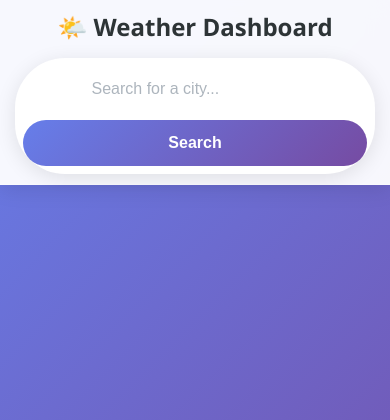
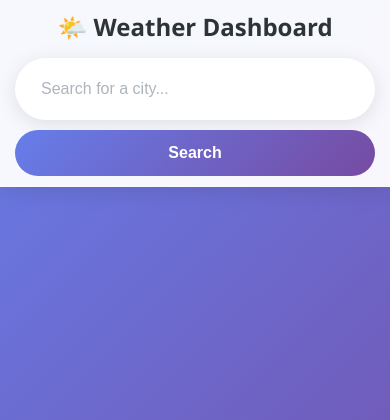
Before and after one commit to dashe21/weatherapp, a Flask app: page / in a window 390 px wide. Shown: the top 420 px of the page. Run offline with Flask 3, Linux system fonts and the light colour scheme.

Commit message:
Fix search box

```diff
--- a/static/css/style.css
+++ b/static/css/style.css
@@ -48,6 +48,9 @@ body {
     flex: 1;
     max-width: 600px;
     position: relative;
+    display: flex;
+    flex-direction: column;
+    gap: 12px;
 }
 
 /* Last search indicator styles */
@@ -86,6 +89,12 @@ body {
     100% { transform: rotate(360deg); }
 }
 
+.search-input-wrapper {
+    display: flex;
+    align-items: center;
+    gap: 12px;
+}
+
 .search-input-group {
     display: flex;
     align-items: center;
@@ -93,18 +102,17 @@ body {
     border-radius: 50px;
     box-shadow: 0 4px 20px rgba(0, 0, 0, 0.1);
     padding: 8px;
-    position: relative;
+    flex: 1;
 }
 
 #cityInput {
     flex: 1;
-    padding: 15px 20px 15px 20px;
+    padding: 15px 20px;
     border: none;
     border-radius: 50px;
     font-size: 16px;
     outline: none;
     background: transparent;
-    padding-right: 120px;
 }
 
 #cityInput::placeholder {
@@ -112,20 +120,17 @@ body {
 }
 
 #getWeatherBtn {
-    position: absolute;
-    right: 8px;
-    top: 50%;
-    transform: translateY(-50%);
-    padding: 12px 24px;
+    padding: 15px 30px;
     background: linear-gradient(135deg, #667eea, #764ba2);
     color: white;
     border: none;
     border-radius: 50px;
-    font-size: 15px;
+    font-size: 16px;
     font-weight: 600;
     cursor: pointer;
     transition: all 0.3s ease;
     white-space: nowrap;
+    align-self: center;
 }
 
 #getWeatherBtn:hover {
@@ -134,25 +139,20 @@ body {
 }
 
 #clearLastSearchBtn {
-    position: absolute;
-    right: 90px;
-    top: 50%;
-    transform: translateY(-50%);
     background-color: #f44336;
     color: white;
     border: none;
-    padding: 8px 12px;
+    padding: 15px 18px;
     border-radius: 50px;
-    font-size: 14px;
+    font-size: 16px;
     font-weight: bold;
     cursor: pointer;
     transition: all 0.3s ease;
-    width: 32px;
-    height: 32px;
+    min-width: 50px;
+    height: 50px;
     display: flex;
     align-items: center;
     justify-content: center;
-    z-index: 10;
 }
 
 #clearLastSearchBtn:hover {
@@ -603,27 +603,24 @@ body {
 
     .search-input-group {
         padding: 6px;
-        position: relative;
     }
 
     #cityInput {
         padding: 12px 16px;
-        padding-right: 100px;
         font-size: 15px;
     }
 
     #getWeatherBtn {
-        right: 6px;
-        padding: 10px 20px;
-        font-size: 14px;
+        padding: 12px 24px;
+        font-size: 15px;
     }
 
     #clearLastSearchBtn {
-        right: 75px;
-        width: 28px;
-        height: 28px;
-        padding: 6px;
-        font-size: 12px;
+        width: 44px;
+        height: 44px;
+        padding: 12px;
+        font-size: 14px;
+        min-width: 44px;
     }
 
     .main-content {
@@ -695,39 +692,35 @@ body {
         font-size: 0.8em;
     }
 
+    .search-container {
+        gap: 10px;
+    }
+
+    .search-input-wrapper {
+        gap: 10px;
+    }
+
     .search-input-group {
-        flex-direction: column;
-        gap: 8px;
         padding: 8px;
-        position: relative;
     }
 
     #cityInput {
         padding: 14px 18px;
-        padding-right: 18px;
         font-size: 16px;
     }
 
     #getWeatherBtn {
-        position: relative;
-        right: auto;
-        top: auto;
-        transform: none;
         padding: 14px 24px;
         font-size: 16px;
         align-self: stretch;
     }
 
     #clearLastSearchBtn {
-        position: relative;
-        right: auto;
-        top: auto;
-        transform: none;
-        padding: 12px 16px;
-        align-self: center;
         width: 48px;
         height: 48px;
+        padding: 12px;
         font-size: 16px;
+        min-width: 48px;
     }
 
     .main-content {
--- a/templates/index.html
+++ b/templates/index.html
@@ -16,6 +16,8 @@
                     <span class="indicator-icon">🔄</span>
                     <span class="indicator-text">Loading your last search...</span>
                 </div>
+                <div class="search-input-wrapper">
+                    <button id="clearLastSearchBtn" title="Clear saved search" style="display: none;">✕</button>
                     <div class="search-input-group">
                         <input
                             type="text"
@@ -23,9 +25,9 @@
                             placeholder="Search for a city..."
                             autocomplete="off"
                         >
+                    </div>
+                </div>
                 <button id="getWeatherBtn">Search</button>
-                    <button id="clearLastSearchBtn" title="Clear saved search" style="display: none;">✕</button>
-                </div>
             </div>
         </div>
     </nav>
```
Lines whose indentation alone changed are shown as unchanged.
